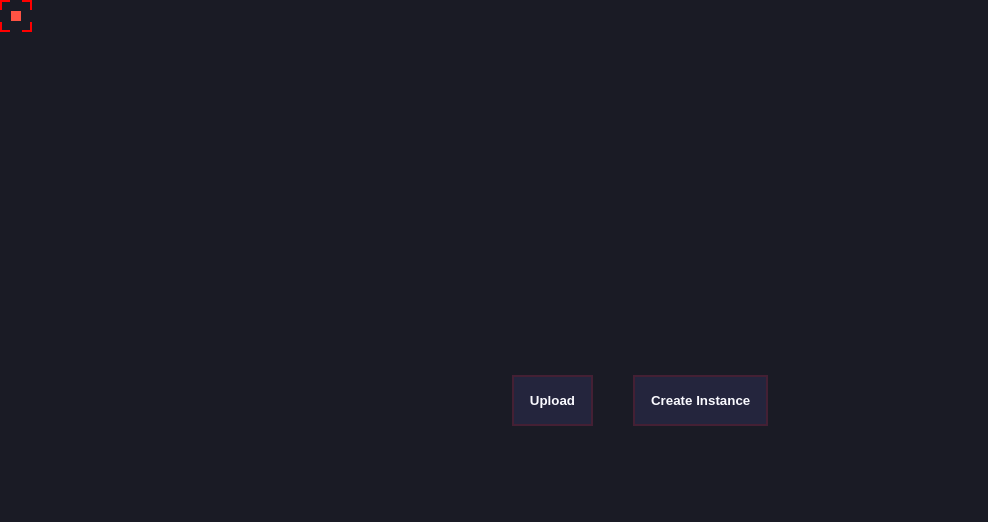
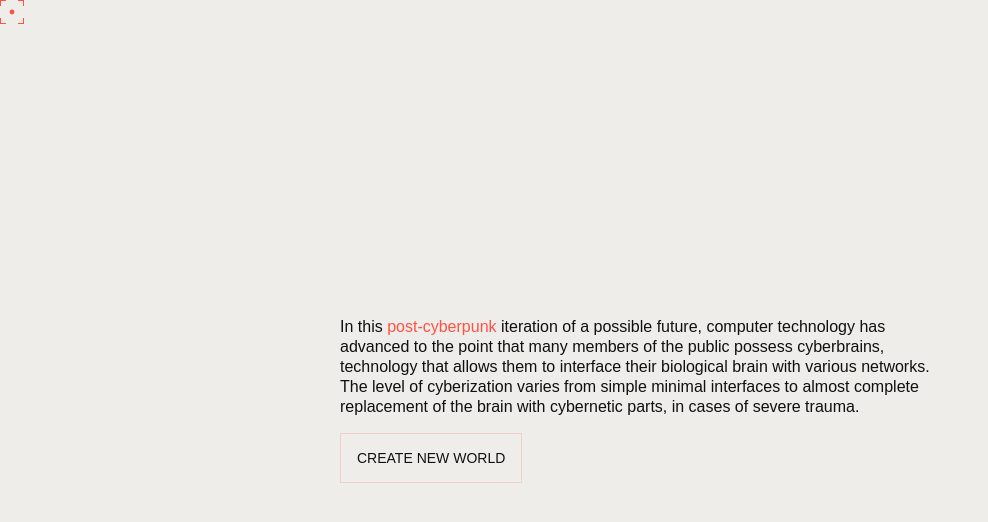
Before and after one commit to liam-mills/snapping-target-cursor, a website: page index.html in a window 1280 px wide. Shown: the whole page, without its empty margins (0-988 px from the left). Drawn offline with Linux system fonts and the light colour scheme.

Commit message:
feat: restyle

```diff
--- a/app.js
+++ b/app.js
@@ -19,19 +19,26 @@ const throttle = (callback, delay) => {
 }
 
 const animatePointer = (event) => {
-    let pointerX = `calc(${event.clientX}px - 16px)`,
-        pointerY = `calc(${event.clientY}px - 16px)`;
+    let pointerX = `calc(${event.clientX}px - 12px)`,
+        pointerY = `calc(${event.clientY}px - 12px)`;
 
-    pointer.style.transform = `translate(${pointerX}, ${pointerY})`;
+    const pointer_keyframes = {
+        transform: `translate(${pointerX}, ${pointerY})`
+    };
+
+    pointer.animate(pointer_keyframes, {
+        duration: 50,
+        fill: 'forwards'
+    })
+
+    // pointer.style.transform = `translate(${pointerX}, ${pointerY})`;
 }
 
 const animateCursor = (event, interacting, interactable) => {
-    let cursorX = `calc(${event.clientX}px - 16px)`,
-        cursorY = `calc(${event.clientY}px - 16px)`;
+    let cursorX = `calc(${event.clientX}px - 12px)`,
+        cursorY = `calc(${event.clientY}px - 12px)`;
 
     const dimensions = interacting ? interactable.getBoundingClientRect() : null;
-
-    let speed = dimensions ? average(dimensions.width, dimensions.height) : 200;
 
     if (interacting) {
         cursorX = (dimensions.x) + 'px';
@@ -40,12 +47,12 @@ const animateCursor = (event, interacting, interactable) => {
 
     const cursor_keyframes = {
         transform: `translate(${cursorX}, ${cursorY})`,
-        width: interacting ? `${dimensions.width}px` : '2rem',
-        height: interacting ? `${dimensions.height}px` : '2rem',
+        width: interacting ? `${dimensions.width}px` : '24px',
+        height: interacting ? `${dimensions.height}px` : '24px',
     };
 
     cursor.animate(cursor_keyframes, {
-        duration: speed,
+        duration: 100,
         fill: 'forwards'
     });
 };
@@ -55,8 +62,8 @@ const handlePointerMove = throttle((event) => {
 }, 1);
 
 const handleCursorMove = throttle((event) => {
-    const interactable = event.target.closest('[data-interactable]');
-    const interacting = (interactable !== null);
+    const interactable = event.target.closest('[data-interactable]'),
+          interacting = (interactable !== null);
 
     animateCursor(event, interacting, interactable);
 }, 10);
--- a/index.html
+++ b/index.html
@@ -10,27 +10,29 @@
 <body>
     <span id="pointer">
         <svg xmlns="http://www.w3.org/2000/svg" fill="none" viewBox="0 0 10 10">
-            <rect width="10" height="10"></rect>
+            <circle cx="5" cy="5" r="4"></circle>
         </svg>
     </span>
 
     <span id="cursor">
-        <svg xmlns="http://www.w3.org/2000/svg" fill="none" viewBox="0 0 10 10" class="top-left">
-            <path d="M 0 10 L 0 0 L 10 0" fill="none" stroke="red" stroke-width="4"></path>
+        <svg xmlns="http://www.w3.org/2000/svg" viewBox="0 0 6 6" class="top-left">
+            <path d="M 0 6 L 0 0 L 6 0"></path>
         </svg>
-        <svg xmlns="http://www.w3.org/2000/svg" fill="none" viewBox="0 0 10 10" class="top-right">
-            <path d="M 0 0 L 10 0 L 10 10" fill="none" stroke="red" stroke-width="4"></path>
+        <svg xmlns="http://www.w3.org/2000/svg" viewBox="0 0 6 6" class="top-right">
+            <path d="M 0 0 L 6 0 L 6 6"></path>
         </svg>
-        <svg xmlns="http://www.w3.org/2000/svg" fill="none" viewBox="0 0 10 10" class="bottom-left">
-            <path d="M 10 10 L 0 10 L 0 0" fill="none" stroke="red" stroke-width="4"></path>
+        <svg xmlns="http://www.w3.org/2000/svg" viewBox="0 0 6 6" class="bottom-left">
+            <path d="M 6 6 L 0 6 L 0 0"></path>
         </svg>
-        <svg xmlns="http://www.w3.org/2000/svg" fill="none" viewBox="0 0 10 10" class="bottom-right">
-            <path d="M 10 0 L 10 10 L 0 10" fill="none" stroke="red" stroke-width="4"></path>
+        <svg xmlns="http://www.w3.org/2000/svg" viewBox="0 0 6 6" class="bottom-right">
+            <path d="M 6 0 L 6 6 L 0 6"></path>
         </svg>
     </span>
 
-    <button class="button" data-interactable>Upload</button>
-    <button class="button" data-interactable>Create Instance</button>
+    <div class="content">
+        <p class="prose">In this <a href="https://en.wikipedia.org/wiki/Cyberpunk_derivatives#Postcyberpunk" target="_blank" data-interactable>post-cyberpunk</a> iteration of a possible future, computer technology has advanced to the point that many members of the public possess cyberbrains, technology that allows them to interface their biological brain with various networks. The level of cyberization varies from simple minimal interfaces to almost complete replacement of the brain with cybernetic parts, in cases of severe trauma.</p>
+        <button class="button" data-interactable><span>Create New World</span></button>
+    </div>
     <script src="app.js"></script>
 </body>
 </html>
--- a/style.css
+++ b/style.css
@@ -1,68 +1,114 @@
 *, *::before, *::after {
     margin: 0;
     padding: 0;
-}
-
-* {
     cursor: none;
 }
 
 :root {
     --primary: #FE5344;
-    --neutral: #E9E7E1;
+    --light: #EEEDEA;
     --dark: #101010;
 }
 
 body {
-  background-color: #1A1B25;
-  height: 100vh;
-  width: 100vw;
-  margin: 0px;
-  display: flex;
-  align-items: center;
-  justify-content: center;
+    font-family: 'Arial', sans-serif;
+    background-color: var(--light);
+    color: var(--dark);
+    height: 100vh;
+    width: 100vw;
+    display: grid;
+    place-items: center;
+}
+
+::selection {
+    background-color: var(--primary);
+    color: var(--light);
 }
 
 body:hover > :is(#pointer, #cursor) {
-  opacity: 1;
+    opacity: 1;
 }
 
 #pointer, #cursor {
+    --cursor-size: 24px;
     position: fixed;
     top: 0;
     left: 0;
     pointer-events: none;
     z-index: 10000;
-    width: 32px;
-    height: 32px;
+    width: var(--cursor-size);
+    height: var(--cursor-size);
     opacity: 0;
     transition: opacity 200ms ease;
+    display: grid;
 }
 
 #pointer {
-    display: grid;
     place-items: center;
 }
 
 #cursor {
-    display: grid;
     grid-template-columns: repeat(2, 1fr);
-    gap: calc(100% - 20px);
+    gap: calc(100% - calc(var(--cursor-size) / 2));
+}
+
+#cursor svg {
+    fill: none;
+}
+
+#cursor path {
+    stroke: var(--primary);
+    stroke-width: 2;
+}
+
+#pointer svg {
+    fill: var(--primary);
 }
 
 svg {
-    width: 10px;
-    height: 10px;
-    fill: var(--primary);
+    width: calc(var(--cursor-size) / 4);
+    height: calc(var(--cursor-size) / 4);
+}
+
+.content {
+    max-width: 600px;
+    margin-inline: auto;
+    display: flex;
+    flex-wrap: wrap;
+    gap: 1em;
+}
+
+.prose {
+    line-height: 1.25;
+}
+
+a {
+    --anchor-space: 2px;
+    padding-block: calc(var(--anchor-space) * 2);
+    margin-block: calc(var(--anchor-space) * -2);
+    padding-inline: var(--anchor-space);
+    margin-inline: calc(var(--anchor-space) * -1);
+    color: var(--primary);
+    text-decoration: none;
 }
 
 .button {
-    background-color: #6765dd21;
-    border: 2px solid rgba(255, 0, 0, 0.144);
+    all: unset;
+    padding: 6px;
+    margin: -6px;
+}
+
+.button span {
+    font-size: 14px;
+    text-transform: uppercase;
+    display: inline-block;
+    background-color: var(--light);
+    color: var(--dark);
     padding: 1rem;
-    color: #FAFAFF;
-    font-family: sans-serif;
-    font-weight: 800;
-    transition: all 200ms ease;
-    margin: 20px;
+    border: 1px solid color-mix(in srgb, var(--primary) 20%, #00000000 80%);
+    transition: border-color 200ms ease, color 200ms ease;
 }
+
+.button:hover span {
+    border-color: var(--primary);
+}
```
